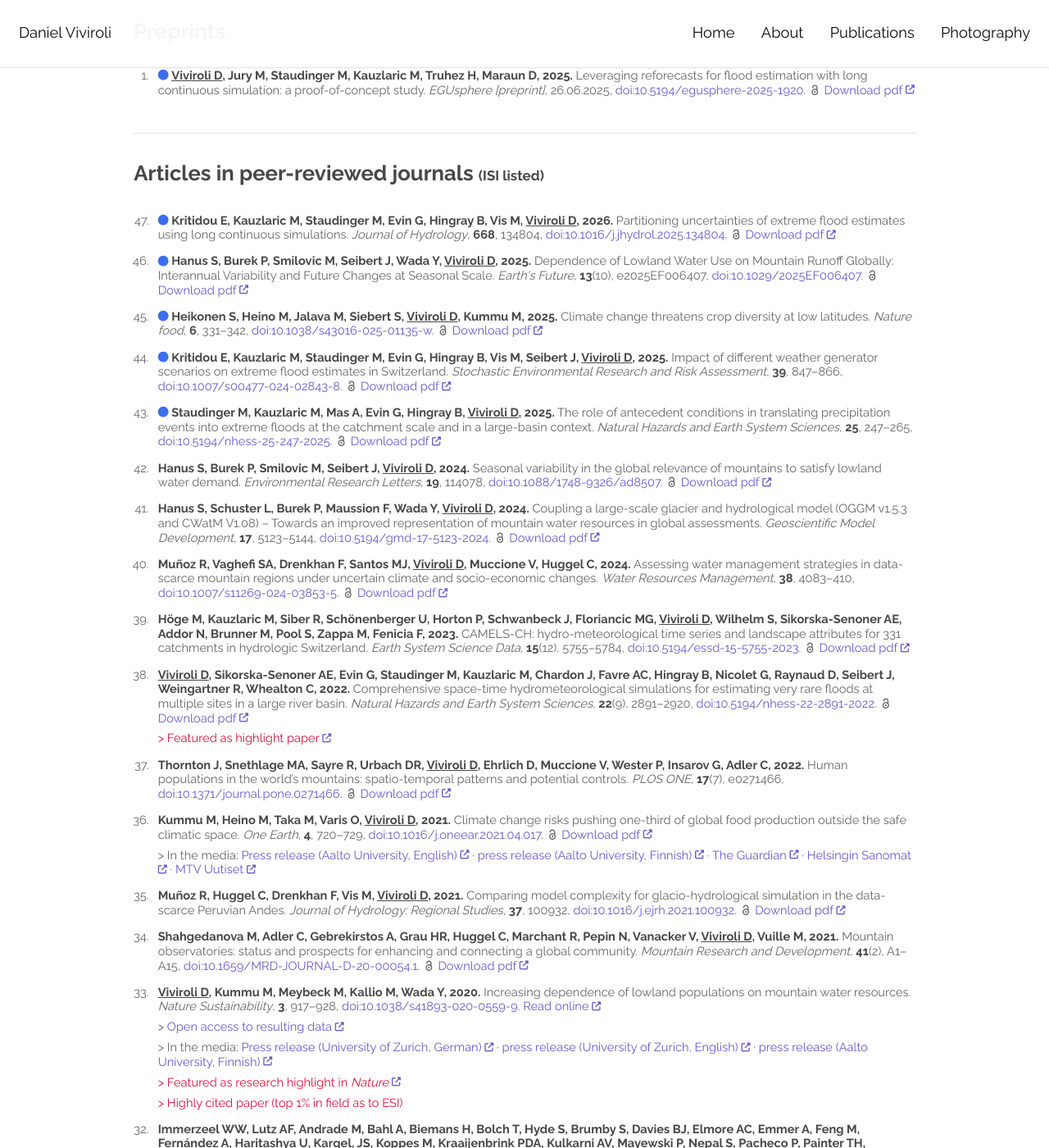
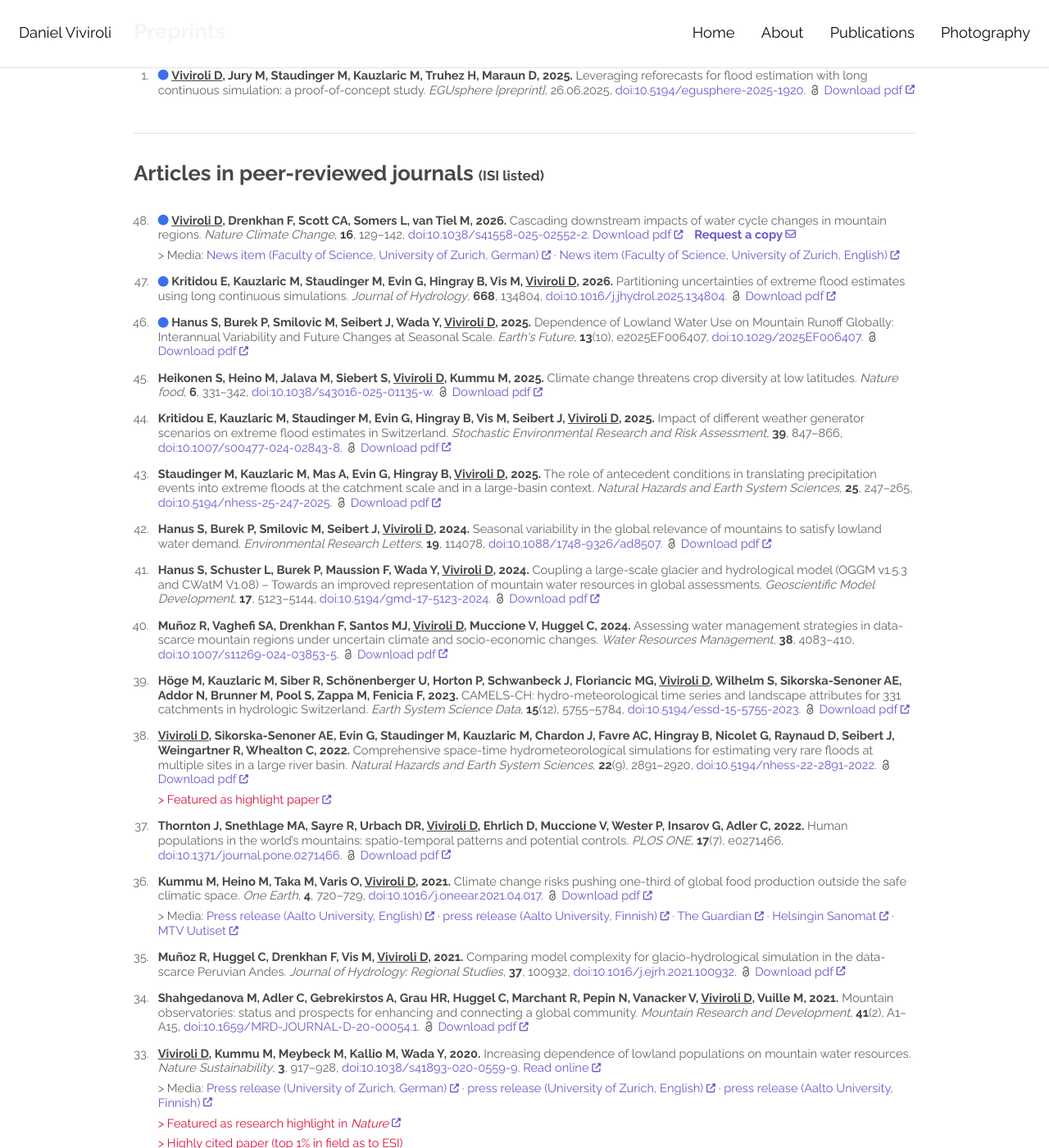
Before and after one commit to dviviroli/dviviroli.github.io, a Jekyll site: the page built from publications.html, in a window 1280 px wide and 1400 px high, scrolled down 226 px. Shown: the whole window at 82% size. Built offline with Jekyll 4.4.1, drawn with Linux system fonts in a browser that asks for light colours; some web fonts are replaced; a script that is not in the unit is left out; comment, search, counter and statistics services are not loaded; some of the changed text lies outside the part shown.

Commit message:
paper update

```diff
--- a/_data/publications_book-chapters.yml
+++ b/_data/publications_book-chapters.yml
@@ -10,7 +10,6 @@
   tafel: E02
   pdf: https://boris-portal.unibe.ch/bitstreams/4c611a9e-7f14-449a-aaf5-f4c303a0b8a2/download
   openaccess: Y
-  new: Y
 
 - authors: "Adler C, Wester P, Bhatt I, Huggel C, Insarov G, Morecroft M, Muccione V, Prakash A, Alcántara-Ayala I, Allen SK, Bader M, Bigler S, Camac J, Chakraborty R, Cuni A, Cuvi N, Drenkhan F, Hussain A, Maharjan A, Marchant R, McDowell G, Morin S, Niggli L, Ochoa A, Pandey A, Postigo J, Razanatsoa E, Rudloff VM, Scott C, Stevens M, Stone D, Thorn J, Thornton J, Viviroli D, Werners S"
   year: 2022
--- a/_data/publications_datasets.yml
+++ b/_data/publications_datasets.yml
@@ -13,7 +13,6 @@
   repository: Zenodo Digital Repository
   doi: 10.5281/zenodo.14801623
   openaccess: Y
-  new: Y
 
 - authors: Hanus S, Burek P, Smilovic M, Seibert J, Viviroli D
   year: 2024
--- a/_data/publications_papers-peer-reviewed.yml
+++ b/_data/publications_papers-peer-reviewed.yml
@@ -1,4 +1,22 @@
 
+- authors: Viviroli D, Drenkhan F, Scott CA, Somers L, van Tiel M
+  year: 2026
+  title: "Cascading downstream impacts of water cycle changes in mountain regions"
+  journal: Nature Climate Change
+  volume: 16
+  pages: 129–142
+  doi: 10.1038/s41558-025-02552-2
+  pdf: "https://www.nature.com/articles/s41558-025-02552-2.pdf"
+  pdf_external: Y
+  new: Y
+  email_request: Y
+  mediacoverage:
+  - title: News item (Faculty of Science, University of Zurich, German)
+    # url:
+    external: Y
+  - title: News item (Faculty of Science, University of Zurich, English)
+    # url:
+    external: Y
 
 - authors: Kritidou E, Kauzlaric M, Staudinger M, Evin G, Hingray B, Vis M, Viviroli D
   year: 2026
@@ -35,7 +53,6 @@
   pdf: https://www.nature.com/articles/s43016-025-01135-w.pdf
   pdf_external: Y
   openaccess: Y
-  new: Y
 
 - authors: Kritidou E, Kauzlaric M, Staudinger M, Evin G, Hingray B, Vis M, Seibert J, Viviroli D
   year: 2025
@@ -47,7 +64,6 @@
   pdf: https://link.springer.com/content/pdf/10.1007/s00477-024-02843-8.pdf
   pdf_external: Y
   openaccess: Y
-  new: Y
 
 - authors: Staudinger M, Kauzlaric M, Mas A, Evin G, Hingray B, Viviroli D
   year: 2025
@@ -59,7 +75,6 @@
   pdf: https://nhess.copernicus.org/articles/25/247/2025/nhess-25-247-2025.pdf
   pdf_external: Y
   openaccess: Y
-  new: Y
 
 - authors: Hanus S, Burek P, Smilovic M, Seibert J, Viviroli D
   year: 2024
@@ -197,10 +212,6 @@
   pdf: https://rdcu.be/b5r2H
   pdf_text: Read online
   pdf_external: Y
-  links:
-  - url: https://dx.doi.org/10.5061/dryad.ns1rn8pnt
-    text: Open access to resulting data
-    external: Y
   notes:
   - text: "Featured as research highlight in *Nature*"
     highlight: Y
@@ -210,10 +221,10 @@
     highlight: Y
   mediacoverage:
   - title: Press release (University of Zurich, German)
-    url: https://www.media.uzh.ch/de/medienmitteilungen/2020/Wasserressourcen-.html
+    url: https://www.news.uzh.ch/de/articles/2020/Wasserressourcen-.html
     external: Y
   - title: press release (University of Zurich, English)
-    url: https://www.media.uzh.ch/en/Press-Releases/2020/Water-from-Mountains.html
+    url: https://www.news.uzh.ch/en/articles/2020/Water-from-Mountains.html
     external: Y
   - title: press release (Aalto University, Finnish)
     url: https://www.aalto.fi/fi/uutiset/riippuvuus-vuoristojen-vesivarannoista-kasvaa-vuoristot-toimivat-vesitorneina-jopa
--- a/_includes/publications_pdf_and_notes.html
+++ b/_includes/publications_pdf_and_notes.html
@@ -24,6 +24,13 @@
   {% endif %}
 {% endif %}
 
+<!-- request copy -->
+{% if item.email_request %}
+  <a href="mailto:{{requestrecipient}}?subject=Requesting a copy of '{{ item.title }}'" style="font-weight:bold; margin-left:10px">
+    Request a copy <i class="far fa-envelope fa-sm"></i>
+  </a>
+{% endif %}
+
 <!-- various links -->
 {% if item.links %}
   {% for entry in item.links %}
@@ -45,7 +52,7 @@
 {% if item.mediacoverage %}
   <br>
   <span style="display:block; height:0.50em;"></span>
-  > In the media:
+  > Media:
   {% assign items = item.mediacoverage %}
   {% for entry in item.mediacoverage %}
     <a target='_blank' rel="noopener noreferrer" href={{ entry.url }}>{{ entry.title }}</a>
--- a/publications.html
+++ b/publications.html
@@ -27,6 +27,8 @@ title: Publications
 {% assign showdimensions = false %}
 {% assign showaltmetric = false %}
 {% assign showplumx = false %}
+
+{% assign requestrecipient = "daniel.viviroli@geo.uzh.ch" %}
 
 {% if site.data.publications_papers-preprints %}
 
```
